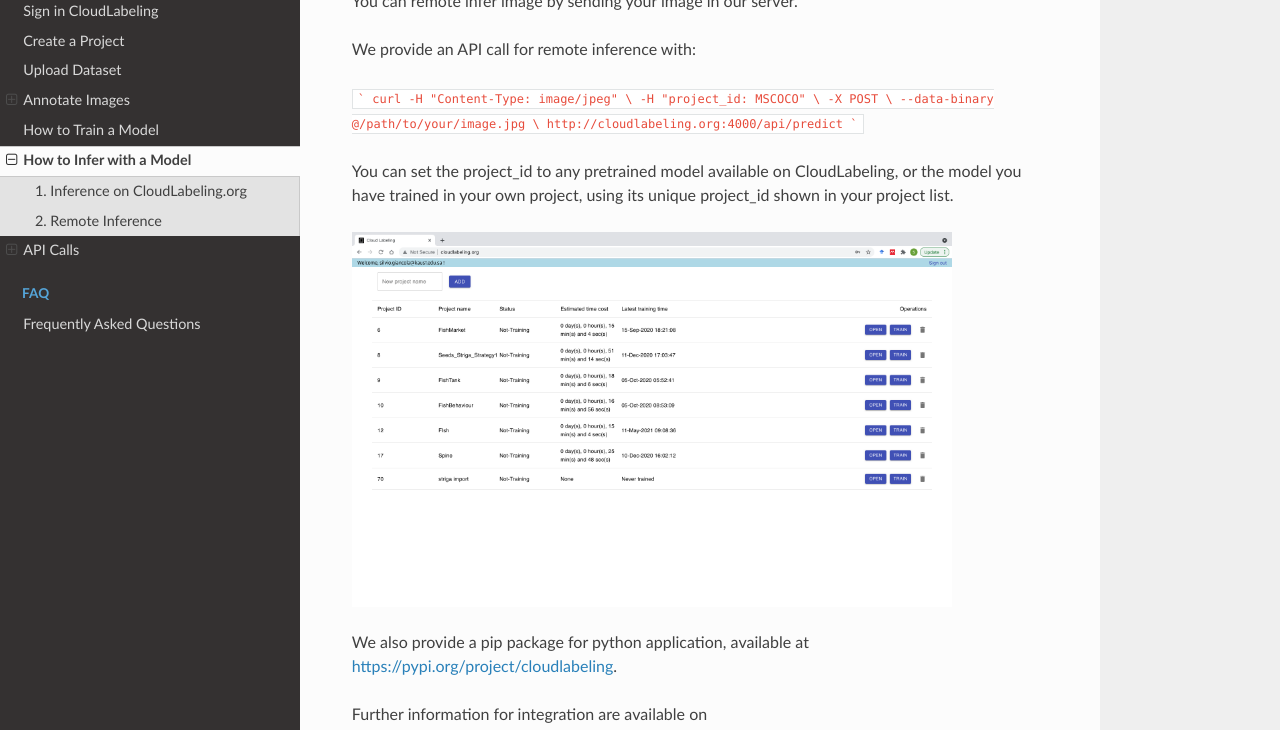
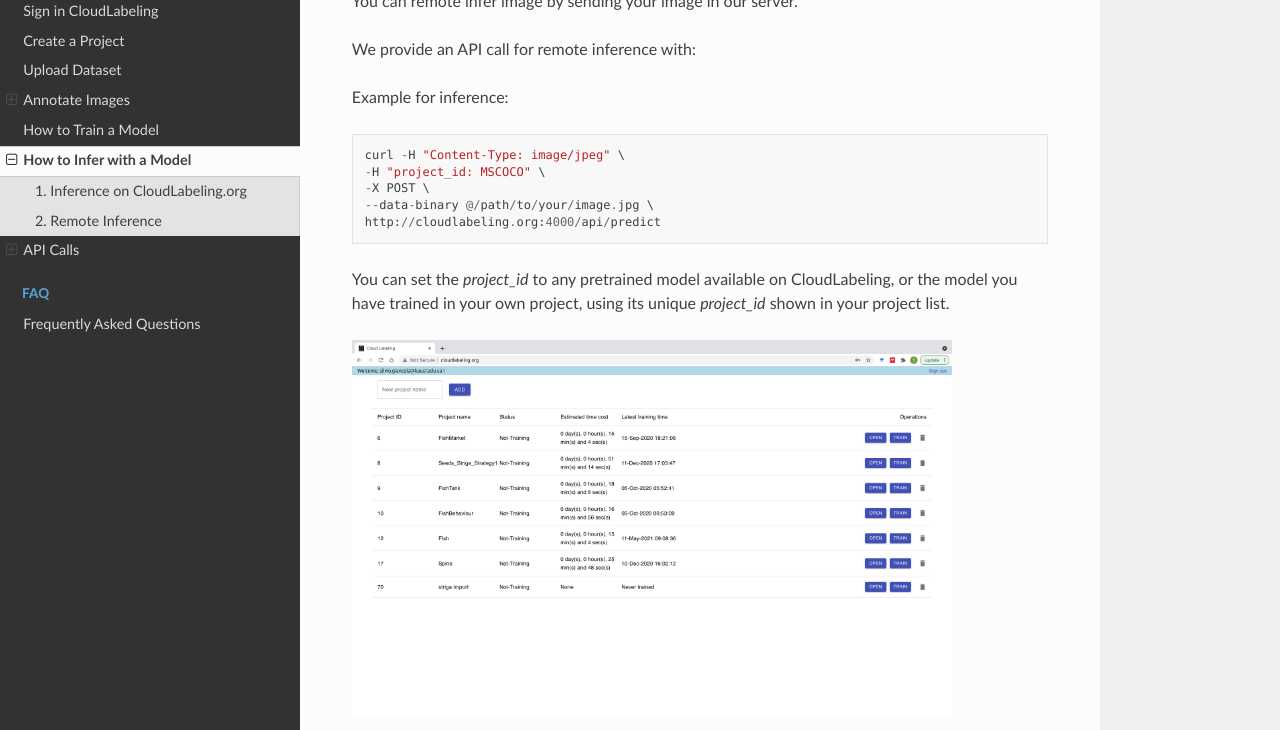
Before and after one commit to SilvioGiancola/CloudLabeling-API, a Sphinx documentation site: the page built from docs/content/GetStarted/7_Inference.rst, in a window 1280 px wide and 900 px high, scrolled down 754 px, cut to the strip 170-900 px from the top of the window. Built offline with Sphinx 7.4.7 and the Read the Docs theme 2.0.0, drawn with Linux system fonts in a browser that asks for light colours.

Commit message:
formating

````diff
--- a/docs/content/GetStarted/7_Inference.rst
+++ b/docs/content/GetStarted/7_Inference.rst
@@ -27,17 +27,17 @@
 
 You can remote infer image by sending your image in our server.
 
-We provide an API call for remote inference with:
+We provide an API call for remote inference with::
 
-```
-curl -H "Content-Type: image/jpeg" \
--H "project_id: MSCOCO" \
--X POST \
---data-binary @/path/to/your/image.jpg \
-http://cloudlabeling.org:4000/api/predict
-```
+Example for inference::
 
-You can set the `project_id` to any pretrained model available on CloudLabeling, or the model you have trained in your own project, using its unique `project_id` shown in your project list.
+  curl -H "Content-Type: image/jpeg" \
+  -H "project_id: MSCOCO" \
+  -X POST \
+  --data-binary @/path/to/your/image.jpg \
+  http://cloudlabeling.org:4000/api/predict
+
+You can set the *project_id* to any pretrained model available on CloudLabeling, or the model you have trained in your own project, using its unique *project_id* shown in your project list.
 
 .. image:: ./image/3_CreateProject.png
   :width: 600
--- a/docs/content/GetStarted/8_APICalls.rst
+++ b/docs/content/GetStarted/8_APICalls.rst
@@ -14,7 +14,7 @@
 2. API call for inference
 -----------------
 
-Example of inference::
+Example for inference::
 
   curl -H "Content-Type: image/jpeg" \
   -H "project_id: MSCOCO" \
````
